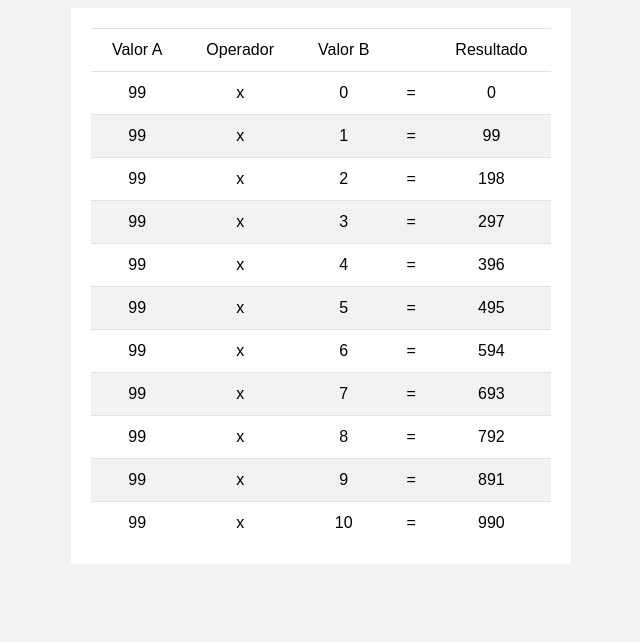
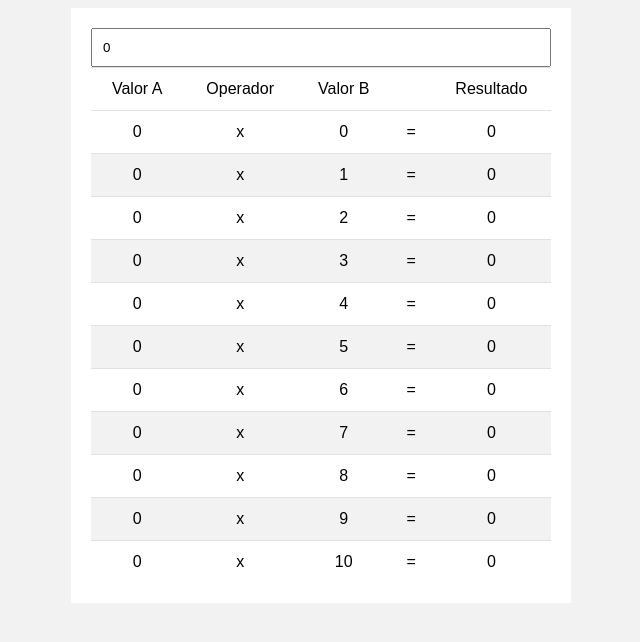
Before and after one commit to werbertwilson/tabuada, a plain HTML site: page index.html in a window 1280 px wide. Shown: the whole page, without its empty margins (319-959 px from the left). Drawn offline with Linux system fonts and the light colour scheme.

Commit message:
js atualizado
Atualização no JS e no corpo da tabela para selecionar um valor

```diff
--- a/assets/js/tabuada.js
+++ b/assets/js/tabuada.js
@@ -1,6 +1,8 @@
+function calculaTabuada(){
+
     let tabuada = document.querySelector("#tabuada tbody");
 
-let valorA = 99;
+    let valorA = parseFloat(document.querySelector("#valorA").value);
 
     tabuada.innerHTML = '';
 
@@ -23,3 +25,10 @@ for (let valorB = 0; valorB <=10; valorB++){
 
         tabuada.append(tr);
     }
+
+
+    }
+
+    calculaTabuada();
+
+    document.querySelector("#valorA").addEventListener('change', calculaTabuada);
--- a/index.html
+++ b/index.html
@@ -10,6 +10,8 @@
 <body>
 
     <div class="content-tabuada" id="tabuada">
+
+        <input type="number" id="valorA" value="0" placeholder="Infome um valor para A">
 
         <table>
             <thead>
```
Lines whose indentation alone changed are shown as unchanged.
